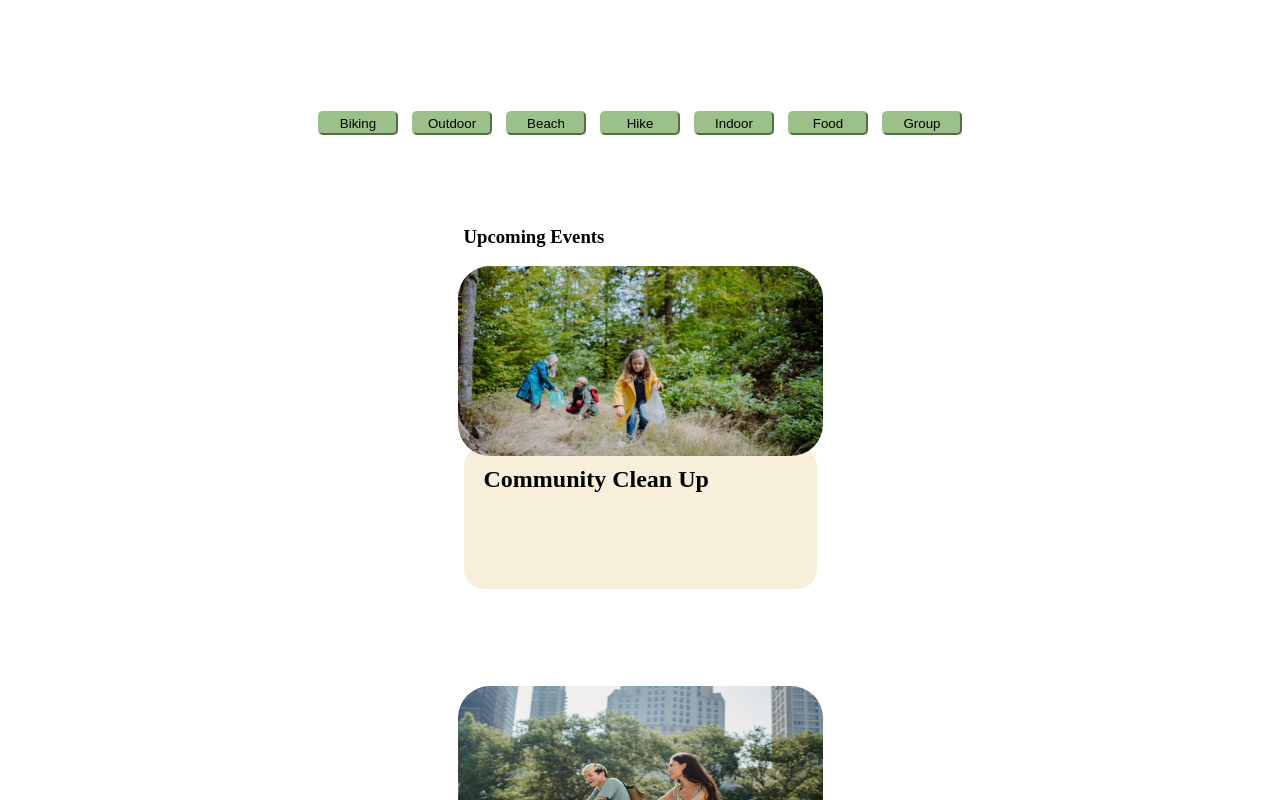
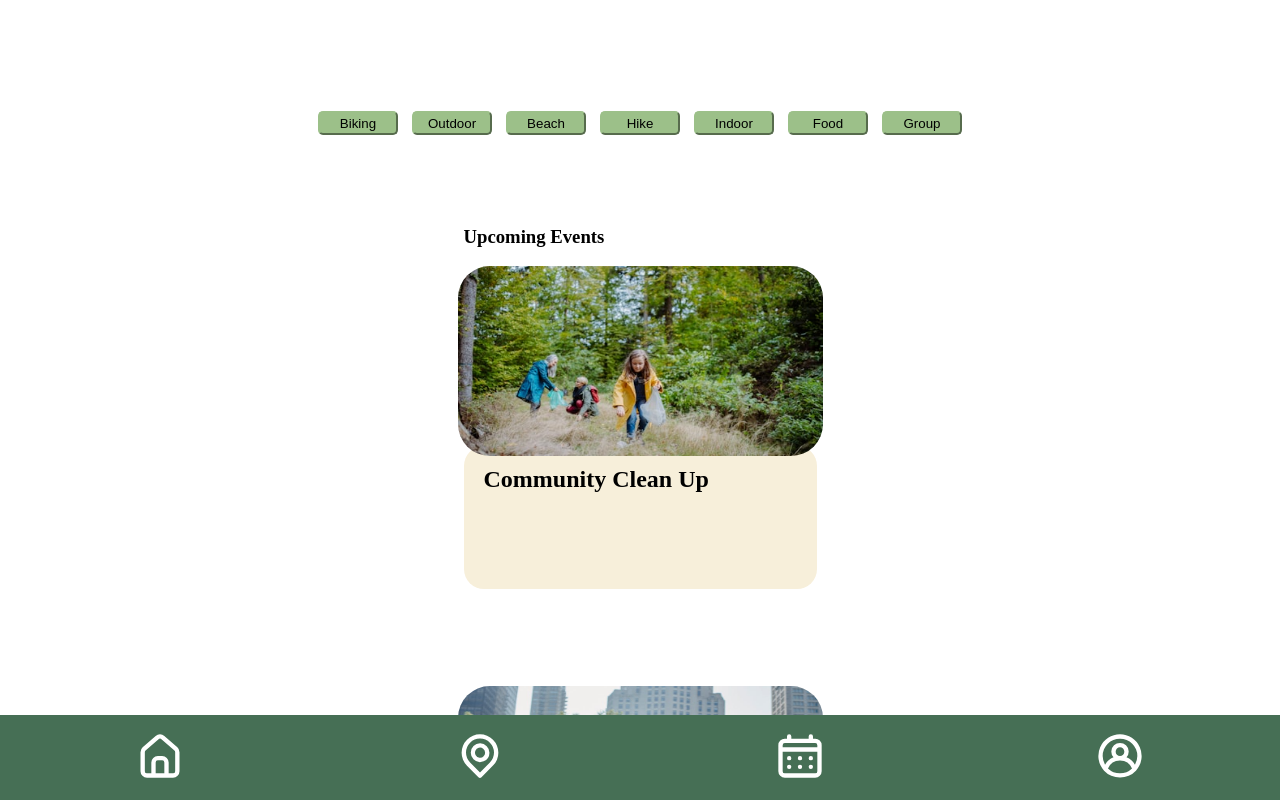
Before and after one commit to kianaamini1/ECO-Findr, a Next.js app: page /Page-Home in a window 1280 px wide. Shown: the top 800 px of the page. Built offline with nearby package versions, Linux system fonts and the light colour scheme.

Commit message:
adding nav bar

```diff
--- a/components/Navigation/Navigation.module.css
+++ b/components/Navigation/Navigation.module.css
@@ -0,0 +1,30 @@
+.container {
+    display: flex;
+    position: fixed;
+    width: 100%;
+    height: 85px;
+    bottom: 0;
+    background-color: #466f55;
+    z-index: 99999;
+    justify-content: space-around;
+    align-items: center;
+    }
+
+.button {
+    border: none;
+    background: none;
+    }
+
+.selectedButton {
+    background: linear-gradient(to right, var(--lightGreen), var(--lightGreen));
+    border: none;
+    box-shadow: 0 0 5px 2px var(--lightGreen);
+    border-radius: 40%;
+    }
+
+.icon {
+    color: white;
+    width: 52px;
+    height: 52px;
+    padding: 0px 8px;
+    }
--- a/components/Navigation/index.js
+++ b/components/Navigation/index.js
@@ -0,0 +1,66 @@
+import React, { useState } from "react";
+import Link from "next/link";
+import styles from "./Navigation.module.css";
+import {
+  UilEstate,
+  UilLocationPoint,
+  UilSchedule,
+  UilUserCircle,
+} from "@iconscout/react-unicons";
+
+export function NavigationBar() {
+  const [selectedButton, setSelectedButton] = useState(null);
+
+  const handleButtonClick = (buttonName) => {
+    setSelectedButton(buttonName);
+  };
+
+  return (
+    <div className={styles.container}>
+      <Link href="/Page-Home">
+        <button
+          className={
+            selectedButton === "home" ? styles.selectedButton : styles.button
+          }
+          onClick={() => handleButtonClick("home")}
+        >
+          <UilEstate className={styles.icon} />
+        </button>
+      </Link>
+      <Link href="/Page-Home">
+        <button
+          className={
+            selectedButton === "location"
+              ? styles.selectedButton
+              : styles.button
+          }
+          onClick={() => handleButtonClick("location")}
+        >
+          <UilLocationPoint className={styles.icon} />
+        </button>
+      </Link>
+      <Link href="/Page-Home">
+        <button
+          className={
+            selectedButton === "calender"
+              ? styles.selectedButton
+              : styles.button
+          }
+          onClick={() => handleButtonClick("calender")}
+        >
+          <UilSchedule className={styles.icon} />
+        </button>
+      </Link>
+      <Link href="/Quiz">
+        <button
+          className={
+            selectedButton === "profile" ? styles.selectedButton : styles.button
+          }
+          onClick={() => handleButtonClick("profile")}
+        >
+          <UilUserCircle className={styles.icon} />
+        </button>
+      </Link>
+    </div>
+  );
+}
--- a/package.json
+++ b/package.json
@@ -9,8 +9,9 @@
     "lint": "next lint"
   },
   "dependencies": {
+    "@iconscout/react-unicons": "^2.0.2",
+    "next": "14.1.4",
     "react": "^18",
-    "react-dom": "^18",
-    "next": "14.1.4"
+    "react-dom": "^18"
   }
 }
--- a/pages/Page-Home.js
+++ b/pages/Page-Home.js
@@ -2,6 +2,7 @@ import Head from "next/head";
 import styles from "@/styles/PageHome.module.css";
 import Cards from "@/components/Cards"
 import Chips from "@/components/Chips";
+import { NavigationBar } from "@/components/Navigation";
 
 export default function Home() {
   return (
@@ -37,6 +38,7 @@ export default function Home() {
       <Cards title="Tree Planting" imgSrc="/images/tree-planting.jpeg" alt="tree-planting"/>
       <Cards title="Picnic" imgSrc="/images/picnic.jpeg" alt="picnic"/>
       </div>
+      <NavigationBar/>
 
       </main>
     </>
```
Also changed, not shown: components/Chips/Chips.module.css (line endings or trailing spaces), 1 other file (tests, documents, lock files or other folders).
